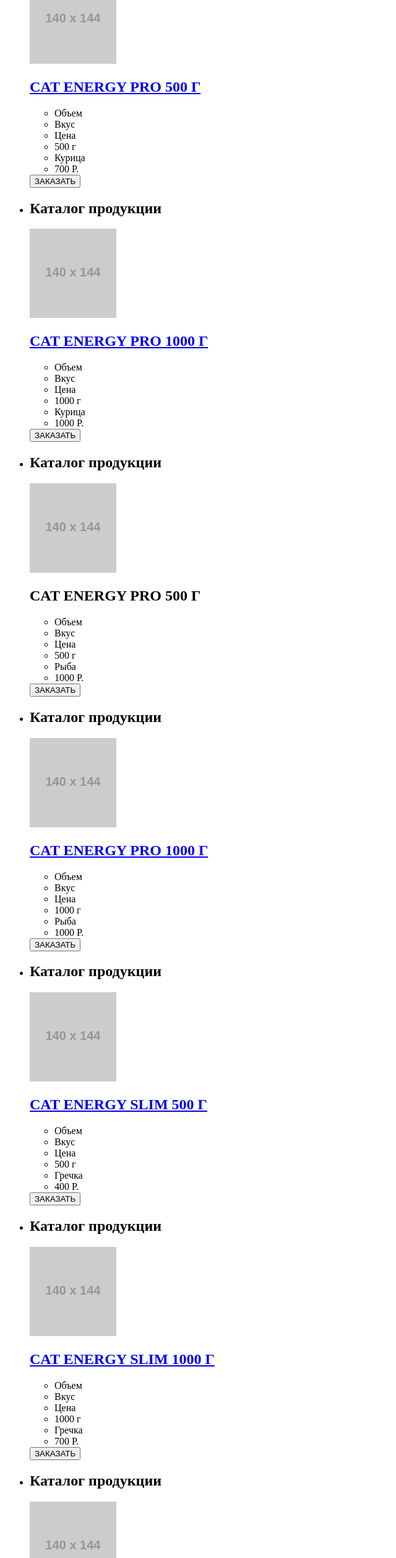
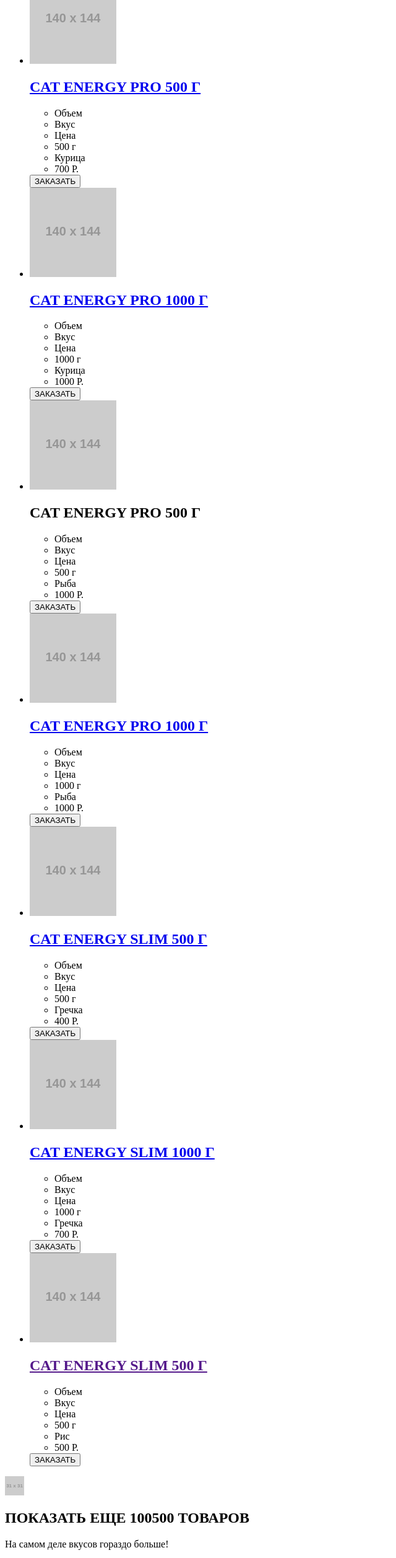
Before and after one commit to Vaitnol/1417205-cat-energy-19, a website: page source/catalog.html in a window 1280 px wide. Shown: the part 250-2764 px from the top of the page at 62% size, without its empty margins (0-640 px from the left). Drawn offline with Linux system fonts and the light colour scheme; placeholder pictures from the web are drawn by us.

Commit message:
исправление catalog.html

```diff
--- a/source/catalog.html
+++ b/source/catalog.html
@@ -32,12 +32,12 @@
 
     <main class="page-main">
       <section class="catalog">
+        <h1 class="catalog__title">Каталог продукции</h1>
         <ul class="catalog__wrapper">
           <li class="catalog__item">
-            <h1 class="catalog__title">Каталог продукции</h1>
             <div class="catalog__product product">
               <div class="product-content">
-                <a class="product-content__image-link" href="#">
+                <a class="product-content__image-link" href="./good.html">
                   <img class="product-content__image" src="https://via.placeholder.com/140x144" alt="content-image">
                 </a>
                 <div class="product-content__description description">
@@ -64,7 +64,6 @@
             </div>
           </li>
           <li class="catalog__item">
-            <h1 class="catalog__title">Каталог продукции</h1>
             <div class="catalog__product product">
               <div class="product-content">
                 <a class="product-content__image-link" href="./good.html">
@@ -94,7 +93,6 @@
             </div>
           </li>
           <li class="catalog__item">
-            <h1 class="catalog__title">Каталог продукции</h1>
             <div class="catalog__product product">
               <div class="product-content">
                 <a class="product-content__image-link" href="./good.html">
@@ -124,7 +122,6 @@
             </div>
           </li>
           <li class="catalog__item">
-            <h1 class="catalog__title">Каталог продукции</h1>
             <div class="catalog__product product">
               <div class="product-content">
                 <a class="product-content__image-link" href="./good.html">
@@ -154,7 +151,6 @@
             </div>
           </li>
           <li class="catalog__item">
-            <h1 class="catalog__title">Каталог продукции</h1>
             <div class="catalog__product product">
               <div class="product-content">
                 <a class="product-content__image-link" href="./good.html">
@@ -184,7 +180,6 @@
             </div>
           </li>
           <li class="catalog__item">
-            <h1 class="catalog__title">Каталог продукции</h1>
             <div class="catalog__product product">
               <div class="product-content">
                 <a class="product-content__image-link" href="./good.html">
@@ -214,7 +209,6 @@
             </div>
           </li>
           <li class="catalog__item">
-            <h1 class="catalog__title">Каталог продукции</h1>
             <div class="catalog__product product">
               <div class="product-content">
                 <a class="product-content__image-link" href="./good.html">
```
